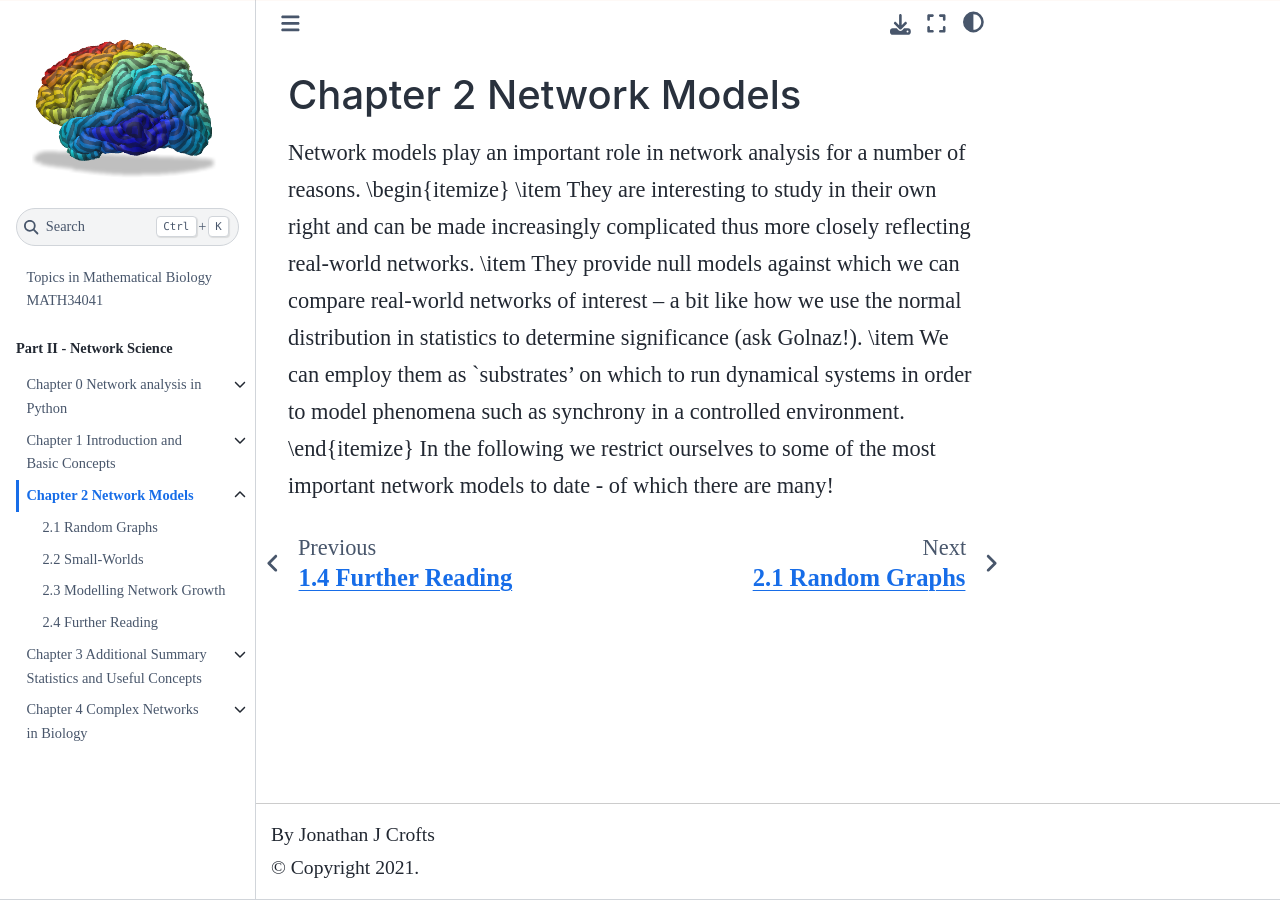
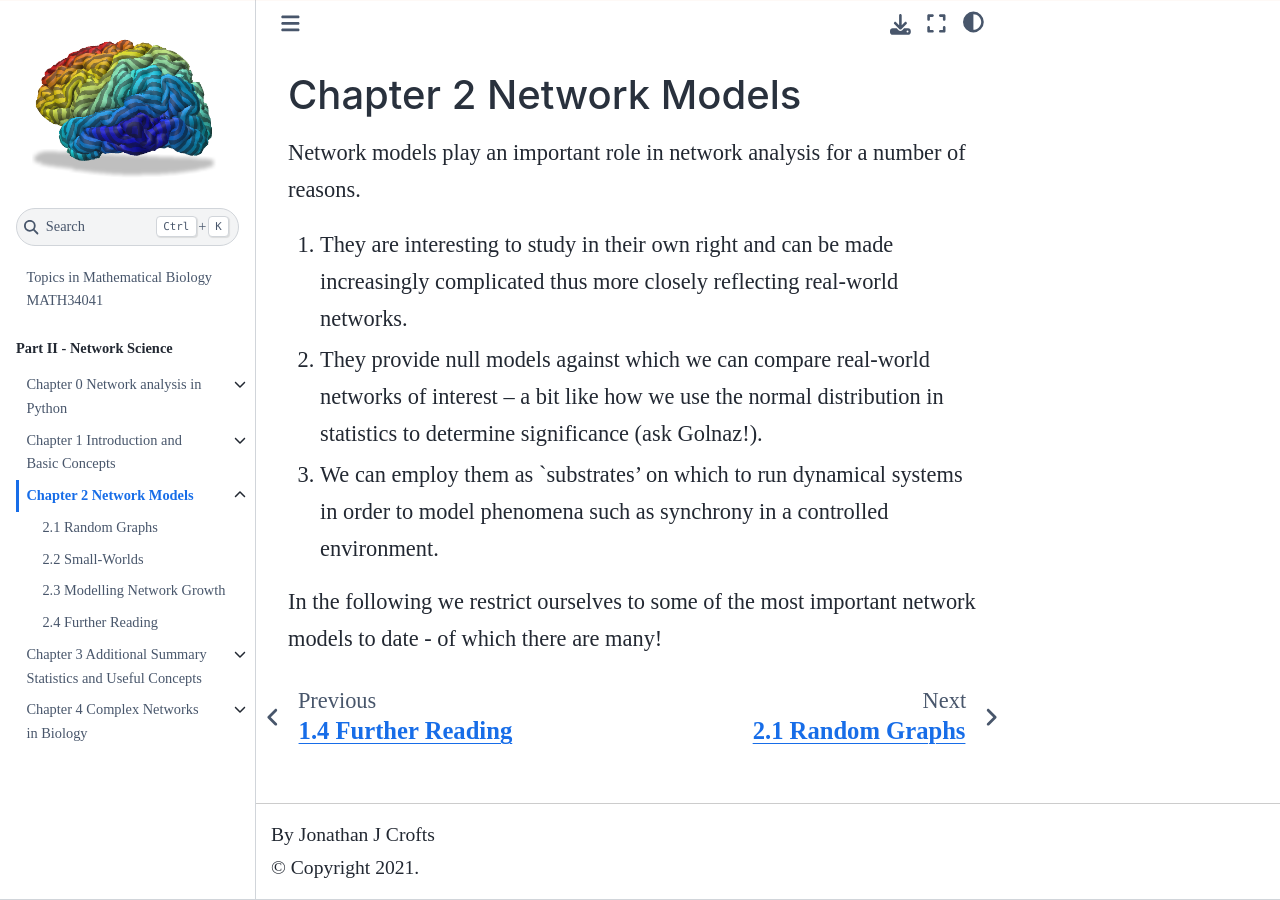
Before and after one commit to jjcrofts77/TMB-MATH34041, a Jupyter Book: the page built from content/notebooks/Chapter2/Chapter2Intro.md, in a window 1280 px wide. Built offline with Jupyter Book 1.0.4 settings and Sphinx 7.4.7 and the Sphinx Book theme 1.1.4, drawn with Linux system fonts in a browser that asks for light colours; pages that are not in the unit, such as notebooks, are missing from menus.

Commit message:
Update Chapter2Intro.md

```diff
--- a/content/notebooks/Chapter2/Chapter2Intro.md
+++ b/content/notebooks/Chapter2/Chapter2Intro.md
@@ -1,9 +1,9 @@
 # Chapter 2 Network Models
 
 Network models play an important role in network analysis for a number of reasons.
-\begin{itemize}
- \item They are interesting to study in their own right and can be made increasingly complicated thus more closely reflecting real-world networks.
- \item They provide null models against which we can compare real-world networks of interest -- a bit like how we use the normal distribution in statistics to determine significance (ask Golnaz!).
- \item We can employ them as `substrates' on which to run dynamical systems in order to model phenomena such as synchrony in a controlled environment.
-\end{itemize}
+
+1. They are interesting to study in their own right and can be made increasingly complicated thus more closely reflecting real-world networks.
+2. They provide null models against which we can compare real-world networks of interest -- a bit like how we use the normal distribution in statistics to determine significance (ask Golnaz!).
+3. We can employ them as `substrates' on which to run dynamical systems in order to model phenomena such as synchrony in a controlled environment.
+
 In the following we  restrict ourselves to some of the most important network models to date - of which  there are many!
```
